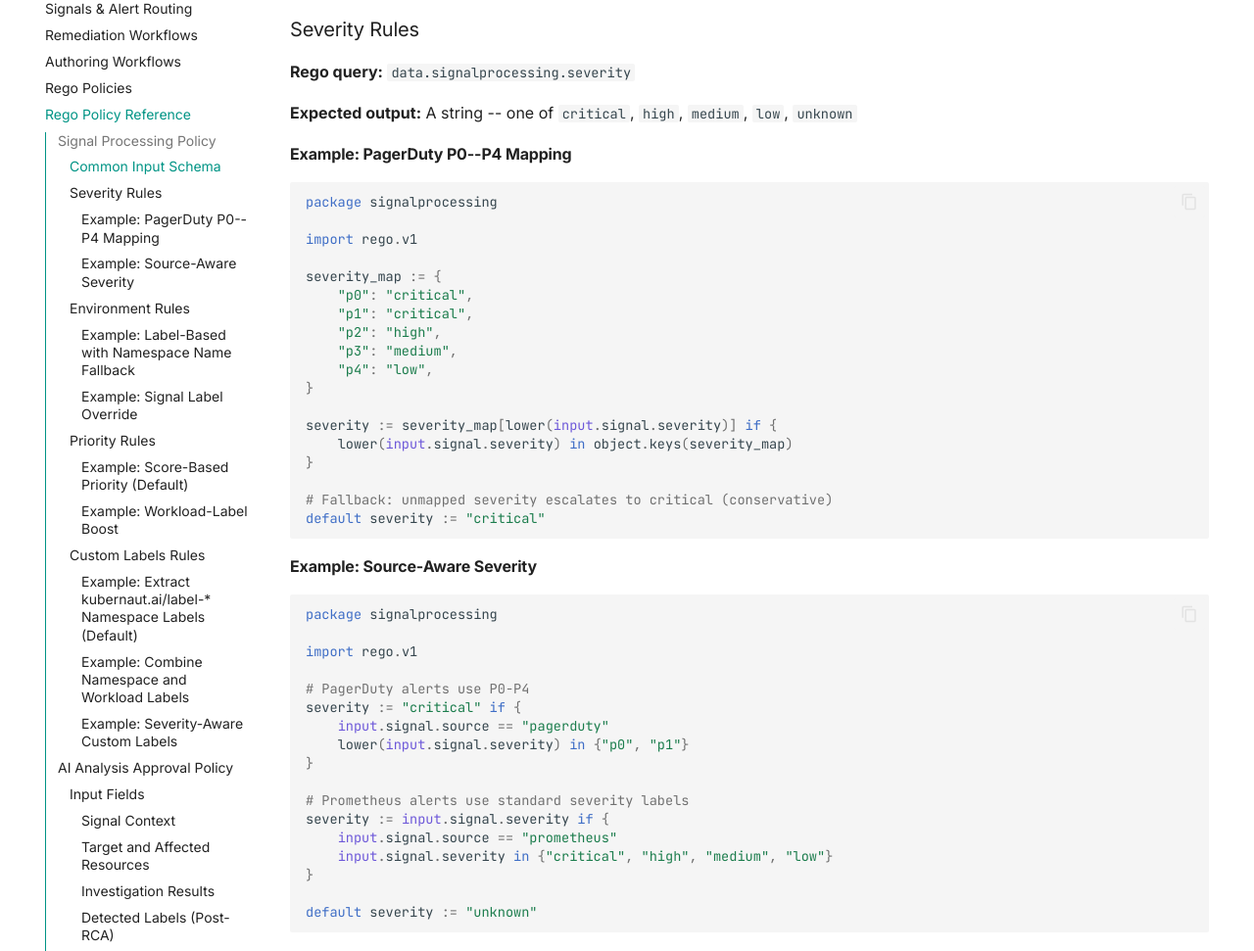
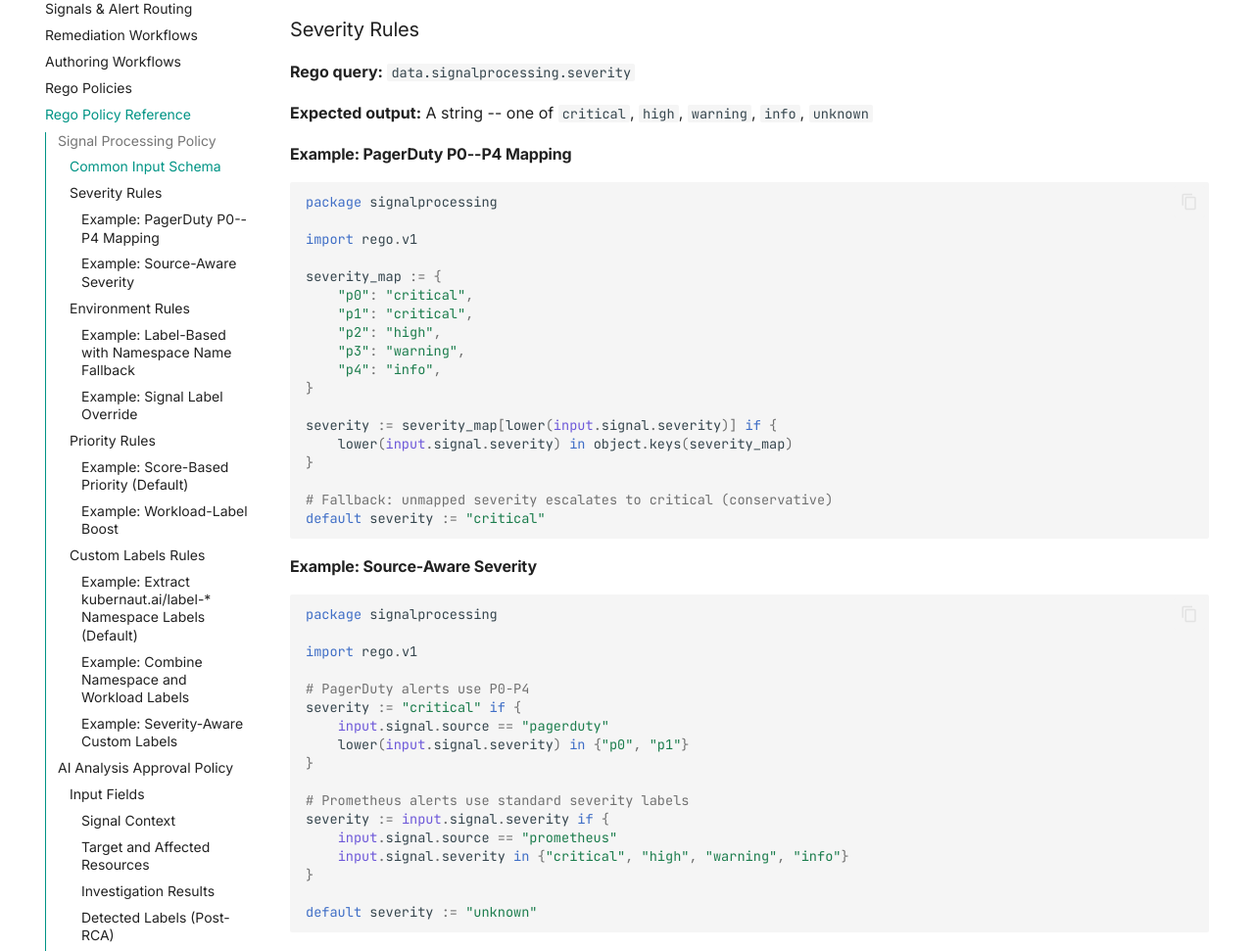
Before and after one commit to jordigilh/kubernaut-docs, an MkDocs documentation site: the page built from docs/user-guide/rego-reference.md, in a window 1280 px wide and 1400 px high, scrolled down 1283 px. Shown: the part 153-1124 px from the top of the window at 98% size. Built offline with MkDocs 1.6.1 and Material for MkDocs 9.7.7, drawn with Linux system fonts in a browser that asks for light colours; comment, search, counter and statistics services are not loaded; the version menu is left out; some of the changed text lies outside the part shown.

Commit message:
docs: migrate severity model to 4 levels in policy and Rego docs
Update severity output values from (critical, high, medium, low) to
(critical, high, warning, info) in policies.md, rego-reference.md, and
signal-processing.md. Backward-compat input mappings retained: incoming
"medium" maps to "warning", incoming "low" maps to "info".

Ref: kubernaut#1417 (ADR-066)
Co-authored-by: Cursor <cursoragent@cursor.com>

```diff
--- a/docs/user-guide/rego-reference.md
+++ b/docs/user-guide/rego-reference.md
@@ -37,7 +37,7 @@ All SP rules receive the same `PolicyInput` struct:
 
 **Rego query:** `data.signalprocessing.severity`
 
-**Expected output:** A string -- one of `critical`, `high`, `medium`, `low`, `unknown`
+**Expected output:** A string -- one of `critical`, `high`, `warning`, `info`, `unknown`
 
 #### Example: PagerDuty P0--P4 Mapping
 
@@ -50,8 +50,8 @@ severity_map := {
     "p0": "critical",
     "p1": "critical",
     "p2": "high",
-    "p3": "medium",
-    "p4": "low",
+    "p3": "warning",
+    "p4": "info",
 }
 
 severity := severity_map[lower(input.signal.severity)] if {
@@ -78,7 +78,7 @@ severity := "critical" if {
 # Prometheus alerts use standard severity labels
 severity := input.signal.severity if {
     input.signal.source == "prometheus"
-    input.signal.severity in {"critical", "high", "medium", "low"}
+    input.signal.severity in {"critical", "high", "warning", "info"}
 }
 
 default severity := "unknown"
@@ -162,7 +162,7 @@ import rego.v1
 # Severity dimension (cross-references the severity rule)
 severity_score := 3 if { severity == "critical" }
 severity_score := 2 if { severity == "high" }
-severity_score := 1 if { severity == "medium" }
+severity_score := 1 if { severity == "warning" }
 default severity_score := 0
 
 # Environment dimension (cross-references the environment rule)
@@ -295,7 +295,7 @@ The approval policy runs after the investigation pipeline returns a successful w
 | Field | Type | Description |
 |---|---|---|
 | `input.signal_type` | `string` | Signal name that triggered the analysis (e.g., `OOMKilled`, `CrashLoopBackOff`) |
-| `input.severity` | `string` | Normalized severity from SP (`critical`, `high`, `medium`, `low`) |
+| `input.severity` | `string` | Normalized severity from SP (`critical`, `high`, `warning`, `info`) |
 | `input.environment` | `string` | Environment classification from SP (`production`, `staging`, etc.) |
 | `input.business_priority` | `string` | Priority assigned by SP (`P0`--`P3`) |
 
@@ -342,7 +342,7 @@ These are infrastructure characteristics detected by the LLM during root cause a
 | `input.custom_labels` | `map[string][]string` | Operator-defined labels from the custom labels policy |
 | `input.business_classification.business_unit` | `string` | Business unit from the business policy |
 | `input.business_classification.service_owner` | `string` | Service owner team |
-| `input.business_classification.criticality` | `string` | Criticality level (`critical`, `high`, `medium`, `low`) |
+| `input.business_classification.criticality` | `string` | Criticality level (`critical`, `high`, `warning`, `info`) |
 | `input.business_classification.sla_requirement` | `string` | SLA tier (e.g., `platinum`, `gold`, `silver`, `bronze`) |
 
 ### Example: Default Policy (Environment-Gated)
```
Also changed, not shown: docs/architecture/signal-processing.md (+1 -1 lines), docs/user-guide/policies.md (+4 -4 lines).
